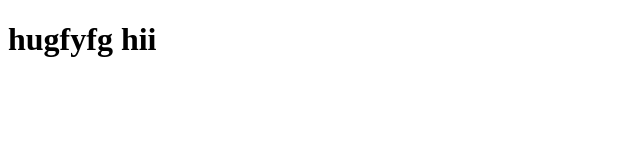
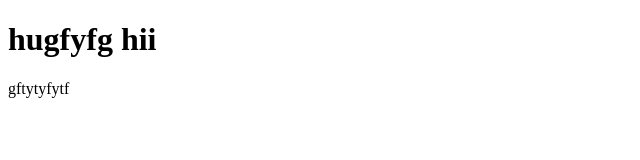
Before and after one commit to madhuswamy235/student_attendance, a plain HTML site: page index.html in a window 1280 px wide. Shown: the full height of the page, 0-640 px from the left. Drawn offline with Linux system fonts and the light colour scheme.

Commit message:
added p tag

```diff
--- a/index.html
+++ b/index.html
@@ -7,5 +7,6 @@
 </head>
 <body>
     <h1>hugfyfg hii</h1>
+    <p>gftytyfytf</p>
 </body>
 </html>
```
